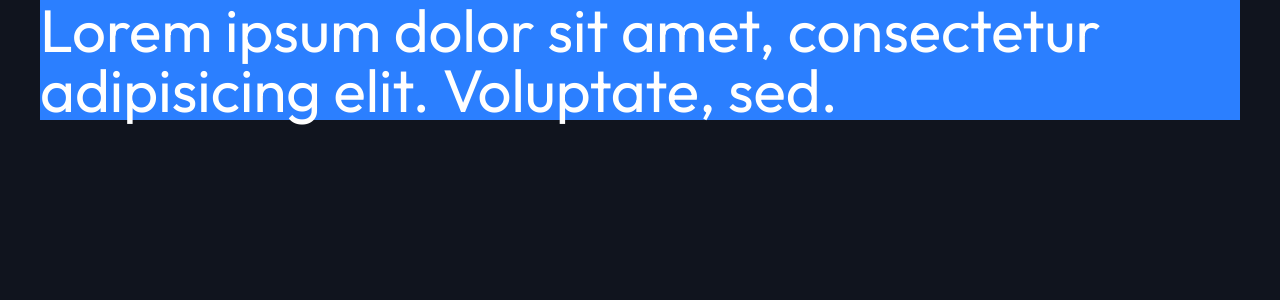
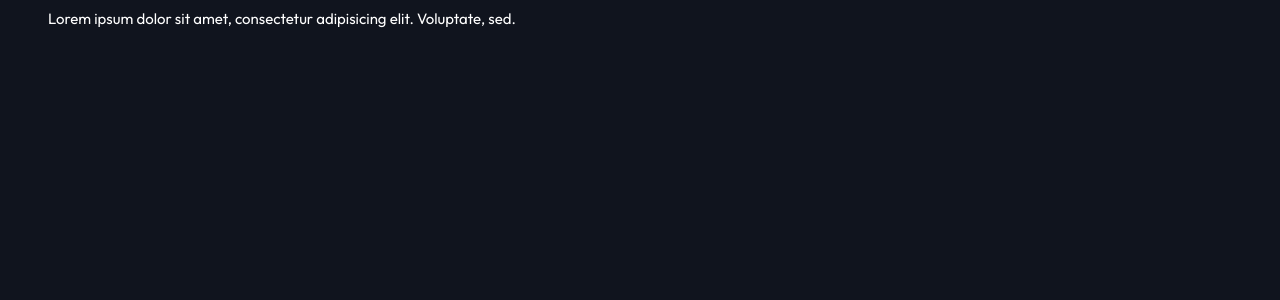
Before and after one commit to karimtarek0000/entertainment, a Next.js app: page / in a window 1280 px wide. Shown: the top 300 px of the page. Built offline with nearby package versions, Linux system fonts and the light colour scheme.

Commit message:
Refactor Login component to include Input for name entry and remove unnecessary Button wrapper

```diff
--- a/src/app/auth/page.tsx
+++ b/src/app/auth/page.tsx
@@ -4,10 +4,9 @@ import Input from '@/components/atoms/Input'
 export default function Login() {
   return (
     <>
-      <Input placeholder="Enter name" />
-      {/* <div className="w-[150px] p-2 border border-white rounded-md">
+      <div className="w-[150px] p-2 border border-white rounded-md">
         <Button>Click me</Button>
-      </div> */}
+      </div>
     </>
   )
 }
--- a/src/app/page.tsx
+++ b/src/app/page.tsx
@@ -1,7 +1,7 @@
 export default function Home() {
   return (
-    <div className="bg-blue-500 text-6xl">
+    <h1 className="bg-primary text-para-md text-white p-2">
       Lorem ipsum dolor sit amet, consectetur adipisicing elit. Voluptate, sed.
-    </div>
+    </h1>
   )
 }
```
